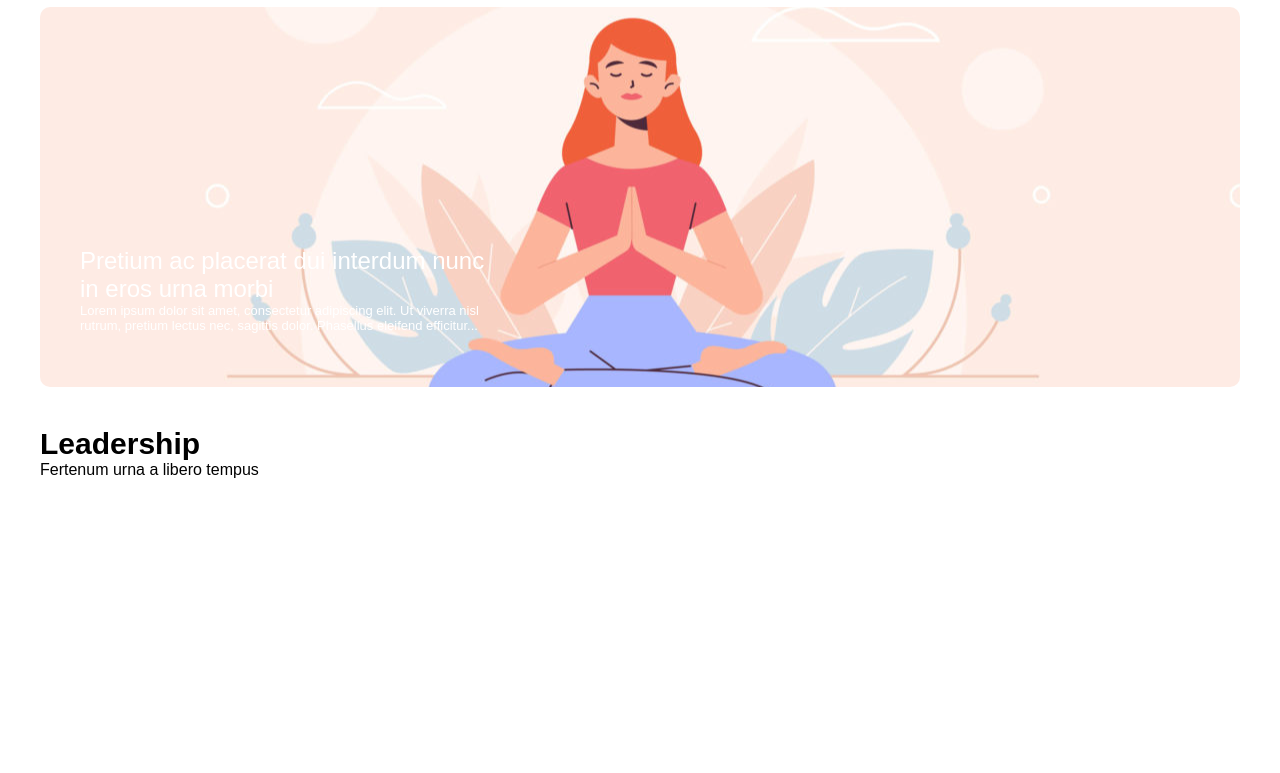
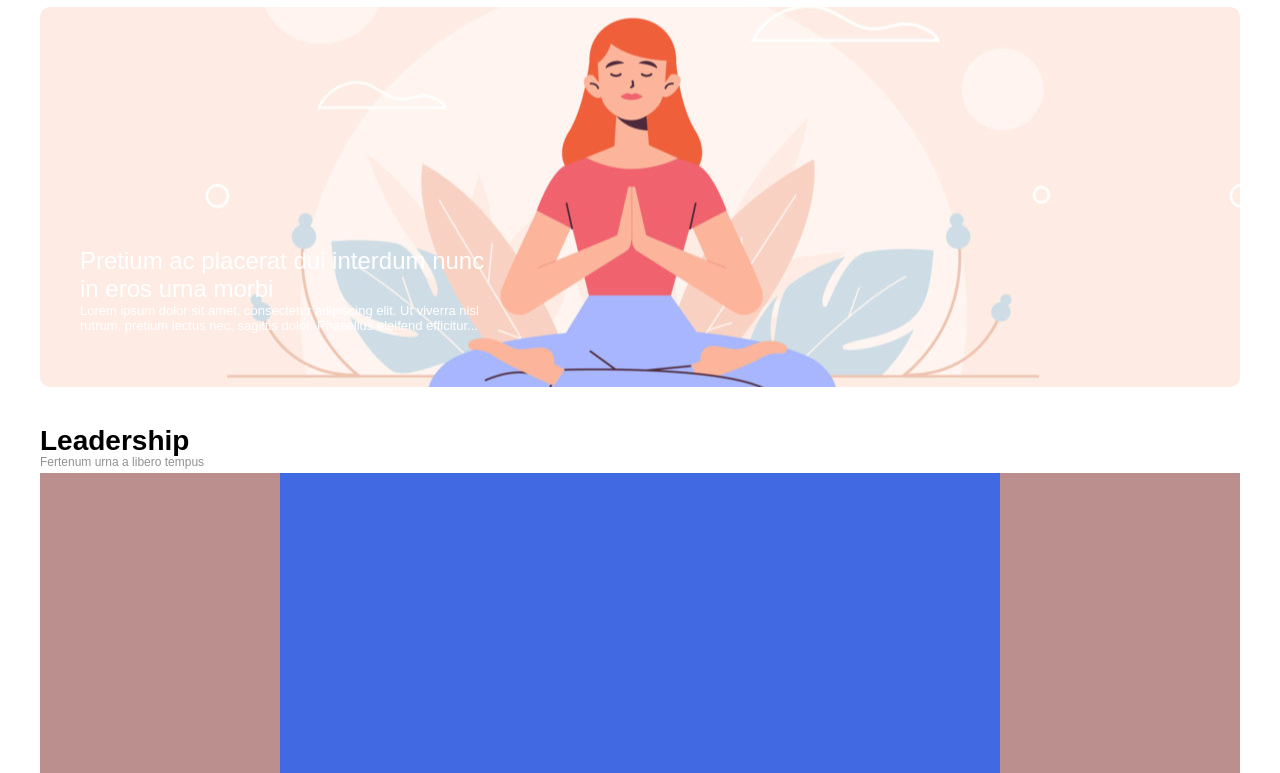
Before and after one commit to MarilenaCantisani/htmlcss-wp, a plain HTML site: page index.html in a window 1280 px wide. Shown: the part 116-889 px from the top of the page. Before the commit the page ends 800 px from the top, so only its background shows below. Drawn offline with Linux system fonts and the light colour scheme.

Commit message:
+ Main & column structure

```diff
--- a/css/style.css
+++ b/css/style.css
@@ -17,6 +17,12 @@ img {
 
 body {
     font-family: Arial, Helvetica, sans-serif;
+}
+
+.clearfix::after {
+    content: "";
+    display: table;
+    clear: both;
 }
 
 /* Body */
@@ -46,6 +52,7 @@ header nav .nav-bar {
 }
 
 /* Main */
+/* Banner */
 .main-banner-top {
     height: 380px;
     border-radius: 10px;
@@ -70,9 +77,31 @@ main .main-banner-top > .text-banner {
 
 .text-banner p {
     font-size: 13px;
+}
+
+/* Main section columns */
+#header-main h3 {
+    font-size: 28px;
+    line-height: 28px;
+}
+#header-main span {
+    font-size: 12px;
+    vertical-align: top;
+    color: #929292;
+}
+
+.sidebar {
+    width: 20%;
+    height: 300px;
+    background-color: rosybrown;
+    float: left;
+}
+
+.central-column {
+    width: 60%;
+    height: 300px;
+    background-color:royalblue;
+    padding: 0 10px;
+    float: left;
 
 }
-
-#header-main h3 {
-        font-size: 30px;
-}
--- a/index.html
+++ b/index.html
@@ -42,6 +42,11 @@
                     <h3>Leadership</h3>
                     <span>Fertenum urna a libero tempus</span>
                 </header>
+                <div class="section-columns clearfix">
+                    <div class="sidebar sidebar-sx"></div>
+                    <div class="central-column"></div>
+                    <div class="sidebar sidebar-dx"></div>
+                </div>
 
             </section>
 
```
